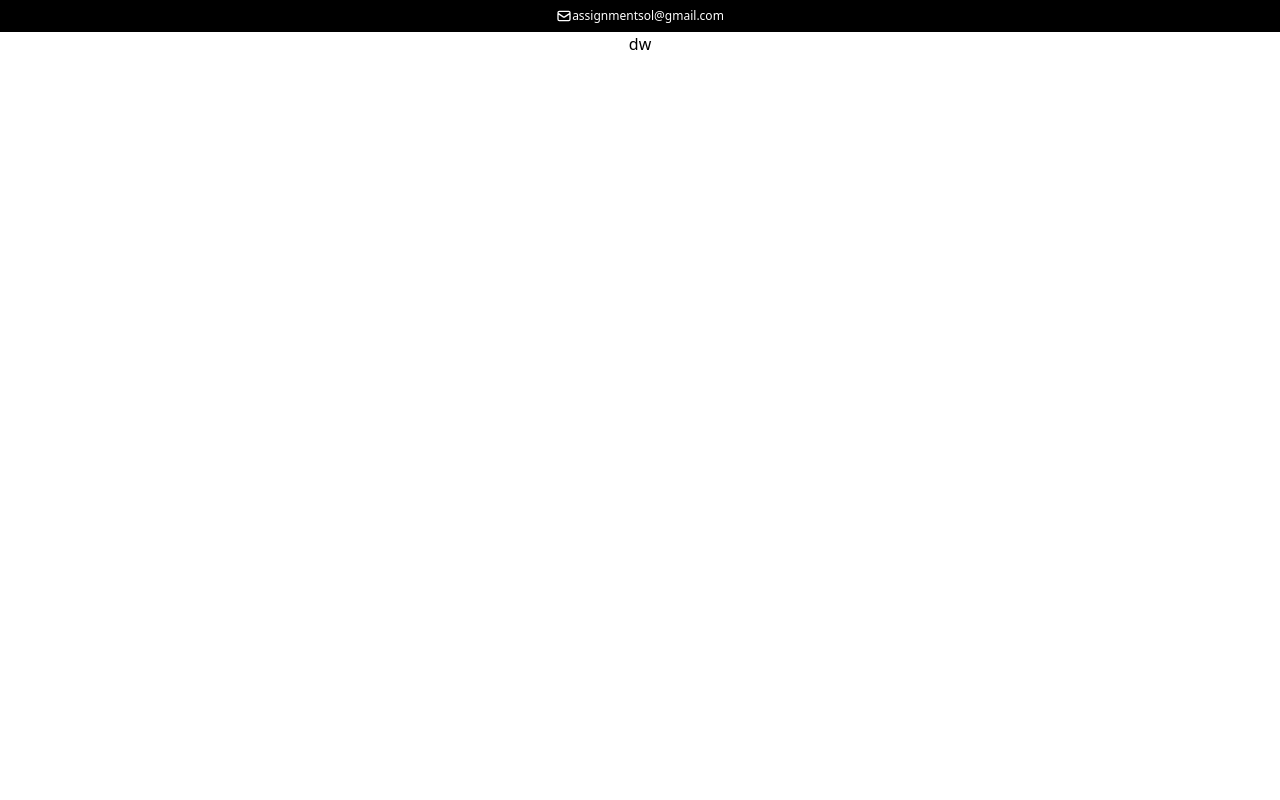
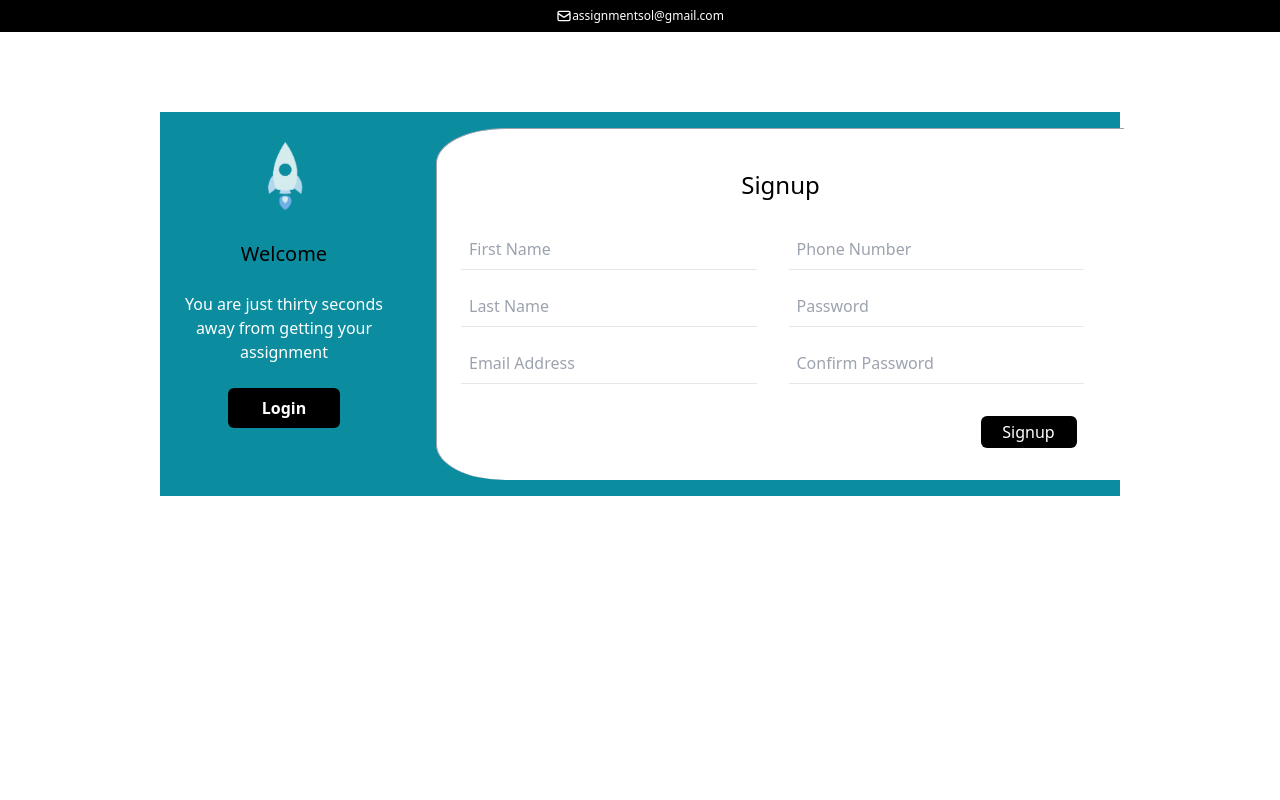
Before and after one commit to aziz-codes/assignment-sol, a React (Vite) app: page /signup in a window 1280 px wide. Shown: the top 800 px of the page. Built offline with nearby package versions, Linux system fonts and the light colour scheme.

Commit message:
signin,signup,forgotpassword, routing

```diff
--- a/src/App.jsx
+++ b/src/App.jsx
@@ -14,6 +14,7 @@ import {
   GenerateAssignment,
   Signin,
   Signup,
+  ForgotPassword,
 } from "./pages/index";
 import Error from "./components/Error";
 const App = () => {
@@ -81,6 +82,10 @@ const App = () => {
           path: "signin",
           element: <Signin />,
         },
+        {
+          path: "/forgot-password",
+          element: <ForgotPassword />,
+        },
       ],
     },
   ]);
--- /dev/null
+++ b/src/pages/ForgotPassword.jsx
@@ -0,0 +1,7 @@
+import React from "react";
+
+const ForgotPassword = () => {
+  return <div>ForgotPassword</div>;
+};
+
+export default ForgotPassword;
--- a/src/pages/Signin.jsx
+++ b/src/pages/Signin.jsx
@@ -1,7 +1,67 @@
-import React from "react";
+import rocket from "../assets/rocket.png";
+import { NavLink, useNavigate } from "react-router-dom";
+const Signin = () => {
+  const navigate = useNavigate();
+  const handleSignup = () => {
+    alert(
+      "We have sent you a verification link to your eamil address, please verify the link and redirect."
+    );
+    navigate("/");
+  };
+  return (
+    <section className="flex h-screen w-full justify-center flex-col lg:flex-row lg:px-40 px-2 ">
+      <div className="w-full flex justify-center flex-col lg:flex-row bg-[#0b8d9f] px-6 h-96 my-20 gap-6">
+        <div className="sec1 flex flex-col max-w-sm items-center mt-6 gap-6">
+          <img
+            src={rocket}
+            className="h-20 w-auto object-cover animate-pulse"
+          />
+          <h4 className="text-xl">Haven't Register Yet</h4>
+          <p className="text-white max-w-[200px] text-center">
+            It will take a few seconds, register yourself and enjoy our service
+          </p>
 
-const Signin = () => {
-  return <div>Signin</div>;
+          <button
+            className="bg-black text-white font-semibold px-1 w-28 py-2 rounded-md"
+            onClick={() => {
+              navigate("/signup");
+            }}
+          >
+            Signup
+          </button>
+        </div>
+        <div className="sec flex flex-1 flex-col py-10 px-6 bg-white my-4 rounded-l-[10%] border-l border-t border-b-[20%]  border-gray-400  relative left-7 gap-6">
+          <h4 className="text-2xl text-center">Signin</h4>
+
+          <div className="flex flex-col gap-6 px-6 ">
+            <input
+              type="text"
+              placeholder="Last Name"
+              className="outline-none border-b p-2"
+            />
+            <input
+              type="password"
+              placeholder="Password"
+              className="outline-none border-b p-2"
+            />
+            <div className="relative max-w-sm flex px-4 justify-between">
+              <NavLink to="/forgot-password" className="hover:text-[#0b8d9f]">
+                Forgot password?
+              </NavLink>
+              <button
+                className="px-1 mt-4 py-1 relative left-48 w-24 rounded-md bg-black text-white border-none"
+                onClick={() => {
+                  navigate("/");
+                }}
+              >
+                Signin
+              </button>
+            </div>
+          </div>
+        </div>
+      </div>
+    </section>
+  );
 };
 
 export default Signin;
--- a/src/pages/Signup.jsx
+++ b/src/pages/Signup.jsx
@@ -1,11 +1,80 @@
-import React from "react";
+import rocket from "../assets/rocket.png";
+import { useNavigate } from "react-router-dom";
+const Signup = () => {
+  const navigate = useNavigate();
+  const handleSignup = () => {
+    alert(
+      "We have sent you a verification link to your eamil address, please verify the link and redirect."
+    );
+    navigate("/");
+  };
+  return (
+    <section className="flex h-screen w-full justify-center flex-col lg:flex-row lg:px-40 px-2 ">
+      <div className="w-full flex justify-center flex-col lg:flex-row bg-[#0b8d9f] px-6 h-96 my-20 gap-6">
+        <div className="sec1 flex flex-col max-w-sm items-center mt-6 gap-6">
+          <img
+            src={rocket}
+            className="h-20 w-auto object-cover animate-pulse"
+          />
+          <h4 className="text-xl">Welcome</h4>
+          <p className="text-white max-w-[200px] text-center">
+            You are just thirty seconds away from getting your assignment
+          </p>
 
-const Signup = () => {
-  return (
-    <section className="flex h-screen w-full justify-center flex-col lg:flex-row">
-      <div className="w-full px-28 flex justify-center flex-col lg:flex-row">
-        <div className="sec1">d</div>
-        <div className="sec2">w</div>
+          <button
+            className="bg-black text-white font-semibold px-1 w-28 py-2 rounded-md"
+            onClick={() => {
+              navigate("/signin");
+            }}
+          >
+            Login
+          </button>
+        </div>
+        <div className="sec flex flex-1 flex-col py-10 px-6 bg-white my-4 rounded-l-[10%] border-l border-t border-b-[20%]  border-gray-400  relative left-7 ">
+          <h4 className="text-2xl text-center">Signup</h4>
+          <div className="flex flex-row  gap-4 mt-7">
+            <div className="flex flex-col flex-1 gap-4">
+              <input
+                type="text"
+                placeholder="First Name"
+                className="outline-none border-b p-2"
+              />
+              <input
+                type="text"
+                placeholder="Last Name"
+                className="outline-none border-b p-2"
+              />
+              <input
+                type="email"
+                placeholder="Email Address"
+                className="outline-none border-b p-2"
+              />
+            </div>
+            <div className="flex flex-col flex-1 gap-4 px-4">
+              <input
+                type="text"
+                placeholder="Phone Number"
+                className="outline-none border-b p-2"
+              />
+              <input
+                type="text"
+                placeholder="Password"
+                className="outline-none border-b p-2"
+              />
+              <input
+                type="email"
+                placeholder="Confirm Password"
+                className="outline-none border-b p-2"
+              />
+              <button
+                className="px-1 mt-4 py-1 relative left-48 w-24 rounded-md bg-black text-white border-none"
+                onClick={handleSignup}
+              >
+                Signup
+              </button>
+            </div>
+          </div>
+        </div>
       </div>
     </section>
   );
--- a/src/pages/index.js
+++ b/src/pages/index.js
@@ -9,3 +9,4 @@ export { default as AssignmentTemplate } from "./AssignmentTemplate";
 export { default as GenerateAssignment } from "./GenerateAssignment";
 export { default as Signin } from "./Signin";
 export { default as Signup } from "./Signup";
+export { default as ForgotPassword } from "./ForgotPassword";
```
Also changed, not shown: src/assets/rocket.png (added).
